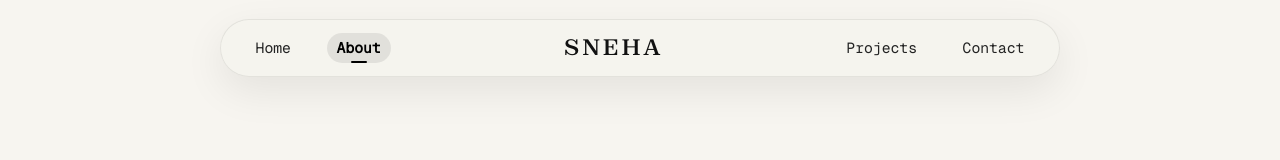
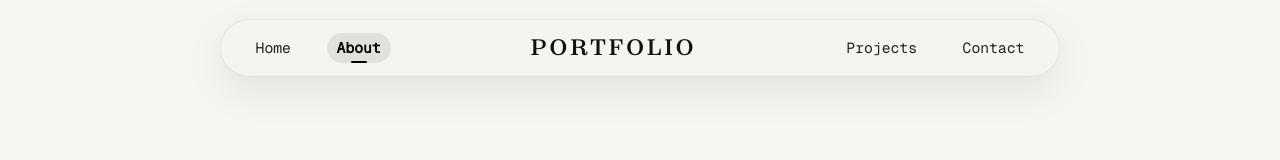
Before and after one commit to Zeny1303/portfolio, a React (Vite) app: page / in a window 1280 px wide. Shown: the top 160 px of the page. Built offline with nearby package versions, Linux system fonts and the light colour scheme; a web font is replaced by a local one.

Commit message:
style(navbar): update brand logo text to Portfolio

```diff
--- a/src/components/Navbar.jsx
+++ b/src/components/Navbar.jsx
@@ -55,7 +55,7 @@ export function SiteHeader({ onOpen, activePage, onNavigate }) {
 
         {/* Center Brand Logo */}
         <div className="navbar-logo" onClick={() => handleNav('/', 'Home')}>
-          <span className="logo-brand">SNEHA</span>
+          <span className="logo-brand">Portfolio</span>
         </div>
 
         {/* Right Side Links */}
```
